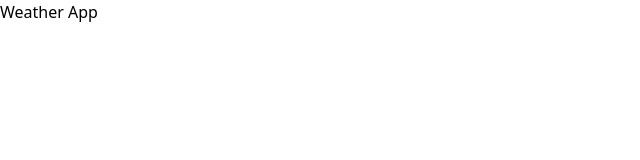
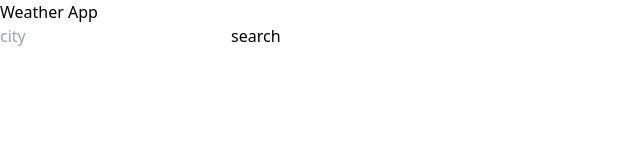
Before and after one commit to hsmkp4/weather-app, a Next.js app: page / in a window 1280 px wide. Shown: the top 160 px of the page, without its empty margins (0-640 px from the left). Built offline with nearby package versions, Linux system fonts and the light colour scheme.

Commit message:
Add search component

```diff
--- /dev/null
+++ b/components/Search.js
@@ -0,0 +1,25 @@
+import React, { useState } from "react";
+
+const Search = ({ handleSearch }) => {
+  const [input, setInput] = useState("");
+
+  const handleSub = (e) => {
+    e.preventDefault();
+    handleSearch(input);
+  };
+  return (
+    <form onSubmit={handleSub}>
+      <label>
+        <input
+          type="text"
+          placeholder="city"
+          value={input}
+          onChange={(e) => setInput(e.target.value)}
+        />
+      </label>
+      <button>search</button>
+    </form>
+  );
+};
+
+export default Search;
--- a/pages/index.js
+++ b/pages/index.js
@@ -1,7 +1,10 @@
+import Search from "../components/Search";
+
 export default function Home() {
   return (
     <div>
       <h1>Weather App</h1>
+      <Search />
     </div>
   );
 }
```
